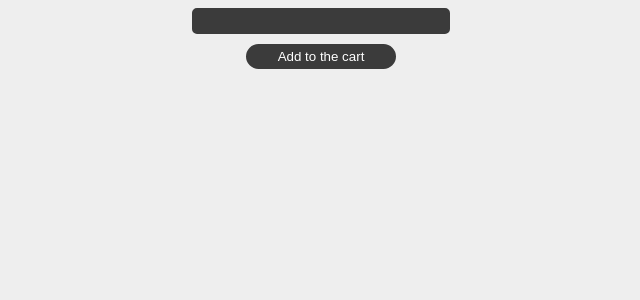
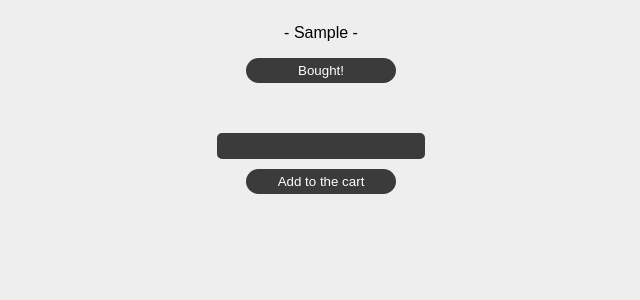
Before and after one commit to csprats/shopping-cart, a React (Vite) app: page / in a window 1280 px wide. Both pictures are taken after typing "Sample" into the empty fields and a click on the button "Add to the cart". Shown: the top 300 px of the page, without its empty margins (319-959 px from the left). Built offline with nearby package versions, Linux system fonts and the light colour scheme.

Commit message:
Add the logic

```diff
--- a/index.html
+++ b/index.html
@@ -3,7 +3,7 @@
   <head>
     <meta charset="UTF-8" />
     <meta name="viewport" content="width=device-width, initial-scale=1.0" />
-    <title>Vite + React</title>
+    <title>Shopping cart</title>
   </head>
   <body>
     <div id="root"></div>
--- a/src/App.jsx
+++ b/src/App.jsx
@@ -1,18 +1,37 @@
-import React, { useState } from 'react';
+import React, { useState, useEffect } from 'react';
 
 export const App = () => {
   const [inputValue, setInputValue] = useState('')
+  const [items, setItems] = useState([])
 
   const handleInputChange = (e) => {
     setInputValue(e.target.value)
   }
 
   const handleButtonClick = () => {
+    setItems([...items, inputValue]);
+
     setInputValue('')
   }
 
+  const deleteItem = (e) => {
+    e.target.parentNode.remove()
+  }
+
+  useEffect(() => {
+    window.scrollTo(0, document.body.scrollHeight)
+  }, [items])
+
   return (
     <>
+      {items.map((item, index) => (
+        <div key={index}>
+          <p>
+            - {item} -
+          </p>
+          <button onClick={deleteItem}>Bought!</button>
+        </div>
+      ))}
       <input type="text" value={inputValue} onChange={handleInputChange}/>
       <br />
       <button onClick={handleButtonClick}>Add to the cart</button>
--- a/src/index.css
+++ b/src/index.css
@@ -3,9 +3,11 @@ html {
   text-align: center;
   display: grid;
   place-content: center;
+  font-family: sans-serif;
 }
 
 button {
+  margin-bottom: 50px;
   border-radius: 999px;
   width: 150px;
   height: 25px;
@@ -24,7 +26,7 @@ button:hover {
 input {
   margin-bottom: 10px;
   border-radius: 5px;
-  width: 250px;
+  width: 200px;
   height: 20px;
   border: solid rgb(59, 59, 59) 2px;
   background-color: rgb(59, 59, 59);
--- a/src/main.jsx
+++ b/src/main.jsx
@@ -6,5 +6,5 @@ import './index.css'
 createRoot(document.getElementById('root')).render(
   <StrictMode>
     <App />
-  </StrictMode>,
+  </StrictMode>
 )
```
